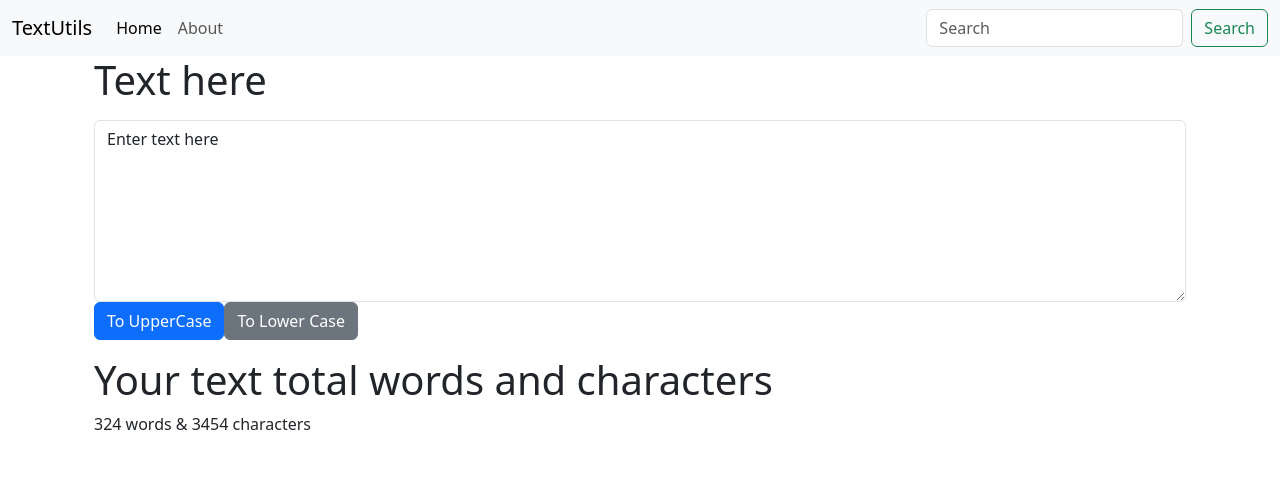
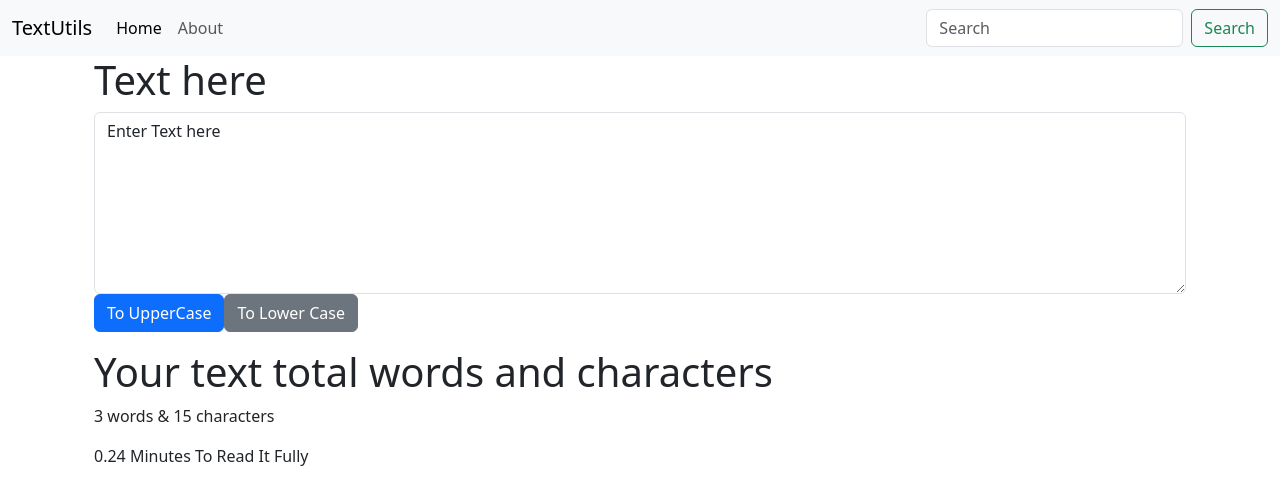
Before and after one commit to 5huv0/Text-converter, a React (Create React App) app: page / in a window 1280 px wide. Shown: the top 504 px of the page. Built offline with nearby package versions, Linux system fonts and the light colour scheme.

Commit message:
added reading time feature

```diff
--- a/src/components/TextForm.js
+++ b/src/components/TextForm.js
@@ -18,12 +18,12 @@ export default function TextForm(props) {
         setText(event.target.value)
     }
 
-    const [text, setText] = useState('Enter text here');
+    const [text, setText] = useState('Enter Text here');
     return (
         <>
         <div className='container'>
             <h1>{props.heading}</h1>
-            <div className="mb-3 my-3">
+            <div>
                 <textarea className="form-control" value = {text} onChange = {handleOnChange} id="myBox" rows="7"></textarea>
                 <div className="buttons">
                     <button type="button" className="btn btn-primary" onClick={handleUpCase}>To UpperCase</button>
@@ -31,9 +31,10 @@ export default function TextForm(props) {
                 </div>
             </div>
         </div>
-        <div className='container'>
+        <div className='container my-3'>
             <h1>Your text total words and characters</h1>
-            <p>324 words & 3454 characters</p>
+            <p>{text.split(" ").length} words & {text.length} characters</p>
+            <p>{.08 * text.split(" ").length} Minutes To Read It Fully</p>
         </div>
         </>
   )
```
